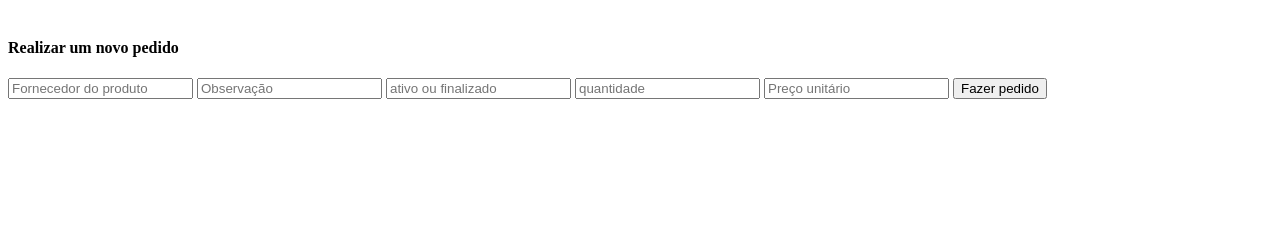
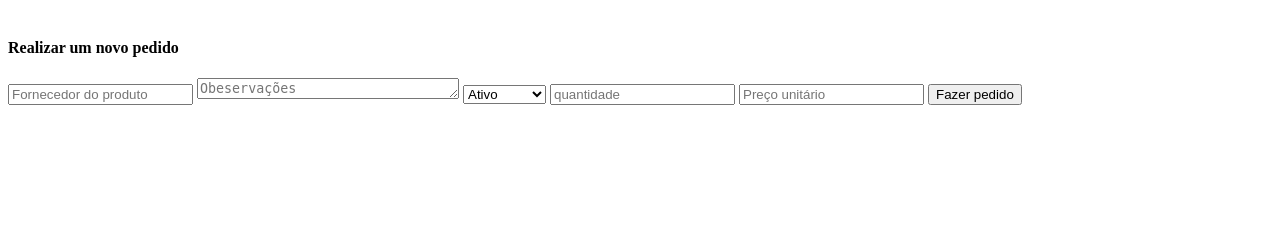
Before and after one commit to skymarkos7/CodeIgniter-ManyMinds, a CodeIgniter app: the page made by application/views/dashboard/pedidosView.php in a window 1280 px wide. Shown: the part 113-353 px from the top of the page. Run offline with CodeIgniter, Linux system fonts and the light colour scheme; data that the repository does not hold is empty.

Commit message:
fornecedor inserindo

```diff
--- a/application/views/dashboard/fornecedorView.php
+++ b/application/views/dashboard/fornecedorView.php
@@ -85,7 +85,6 @@
 <h4>Adicionar novo fornecedor</h4>
 
 <form method="POST" action="">
-	<!-- <input required name="situacao" placeholder="Situação" type="text"> -->
 	<select required name="level" id="permissao">
 		<option value="ativo">Ativo</option>
 		<option value="inativo">Inativo</option>
--- a/application/views/dashboard/pedidosView.php
+++ b/application/views/dashboard/pedidosView.php
@@ -78,9 +78,12 @@
 
 <form method="POST" action="">
 	<input required name="fornecedor" placeholder="Fornecedor do produto" type="text">
-	<input required name="observacao" placeholder="Observação" type="text">
-	<input required name="situacao" placeholder="ativo ou finalizado" type="text">
-	<input required name="quantidade" placeholder="quantidade" type="text">
+	<textarea id="story" name="observacao" rows="1" placeholder="Obeservações" cols="30"></textarea>
+	<select required name="situacao" id="permissao">
+		<option value="ativo">Ativo</option>
+		<option value="finalizado">Finalizado</option>
+	</select>
+	<input required name="quantidade" placeholder="quantidade" type="number">
 	<input required name="preco" placeholder="Preço unitário" type="text">
 	<a href="pedidos"><input type="submit" value="Fazer pedido"></a>
 </form>
@@ -94,7 +97,7 @@ if ($_SERVER['REQUEST_METHOD'] == 'POST') {
 	$pedidos['quantidade']         = $_POST['quantidade'];
 	$pedidos['preco_unitario']     = $_POST['preco'];
 
-	$this->PedidosModel->insert_user($pedidos);
+	$this->PedidosModel->insert_pedidos($pedidos);
 
 	return $pedidos;
 }
```
